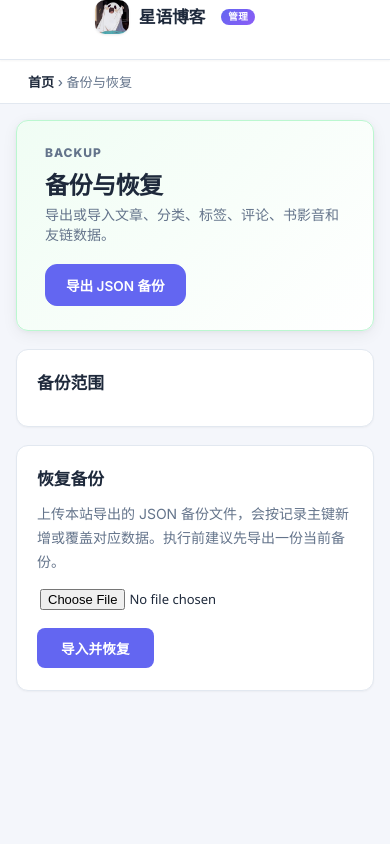
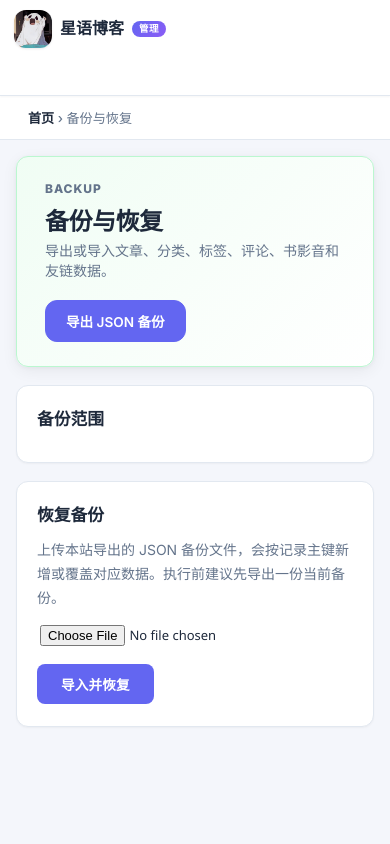
Before and after one commit to loadingkkl/personal-space, a Django app: template templates/admin/backup.html in a window 390 px wide. Run offline with Django 5.2, Linux system fonts and the light colour scheme; the template is opened without the code that fills it, so the values that code supplies are empty.

Commit message:
Improve mobile admin header

```diff
--- a/static/css/admin_custom.css
+++ b/static/css/admin_custom.css
@@ -70,6 +70,8 @@ a { transition: color var(--transition), opacity var(--transition); }
     height: var(--header-h);
     display: flex !important;
     align-items: center;
+    justify-content: space-between;
+    gap: 18px;
     border-bottom: 1px solid var(--border) !important;
     box-shadow: var(--shadow-xs);
     position: sticky;
@@ -79,14 +81,21 @@ a { transition: color var(--transition), opacity var(--transition); }
 
 #header a:link, #header a:visited { color: var(--text) !important; }
 
+#branding {
+    min-width: 0;
+    flex: 0 1 auto;
+}
+
 #site-name a {
     font-size: 1.05rem !important;
     font-weight: 700 !important;
-    letter-spacing: -.01em;
+    letter-spacing: 0;
     display: flex !important;
     align-items: center;
     gap: 10px;
     color: var(--text) !important;
+    min-width: 0;
+    text-decoration: none !important;
 }
 
 #site-name .admin-logo {
@@ -95,6 +104,10 @@ a { transition: color var(--transition), opacity var(--transition); }
     border-radius: 10px;
     object-fit: cover;
     box-shadow: var(--shadow);
+}
+
+.admin-brand-title {
+    white-space: nowrap;
 }
 
 #site-name .admin-brand-badge {
@@ -1260,13 +1326,119 @@ fieldset.collapse h2 .collapse-toggle {
 }
 
 @media (max-width: 767px) {
-    #header { padding: 0 16px !important; }
+    :root {
+        --header-h: auto;
+    }
+
+    #header {
+        height: auto !important;
+        min-height: 96px;
+        padding: 10px 14px 12px !important;
+        align-items: stretch;
+        flex-direction: column;
+        justify-content: flex-start;
+        gap: 10px;
+    }
+
+    #branding {
+        width: 100%;
+    }
+
+    #site-name {
+        width: 100%;
+    }
+
+    #site-name a {
+        width: 100%;
+        gap: 8px;
+        font-size: 1rem !important;
+    }
+
+    #site-name .admin-logo {
+        width: 38px;
+        height: 38px;
+        border-radius: 12px;
+    }
+
+    .admin-brand-title {
+        min-width: 0;
+        overflow: hidden;
+        text-overflow: ellipsis;
+    }
+
+    #site-name .admin-brand-badge,
+    .admin-env-badge {
+        margin-left: 0;
+        flex: 0 0 auto;
+    }
+
+    #user-tools {
+        width: 100%;
+        margin-left: 0;
+        font-size: 0;
+        overflow: hidden;
+    }
+
+    #user-tools strong {
+        display: none;
+    }
+
+    .admin-user-menu {
+        justify-content: flex-start;
+        gap: 8px;
+        overflow-x: auto;
+        overflow-y: hidden;
+        padding: 2px 0 1px;
+        scrollbar-width: none;
+        -webkit-overflow-scrolling: touch;
+    }
+
+    .admin-user-menu::-webkit-scrollbar {
+        display: none;
+    }
+
+    .admin-user-chip,
+    #user-tools a,
+    #user-tools #logout-form button {
+        flex: 0 0 auto;
+        min-height: 32px;
+        padding: 6px 11px;
+        border-radius: var(--radius-full);
+        background: var(--bg-subtle);
+        font-size: .78rem;
+        line-height: 1;
+        white-space: nowrap;
+    }
+
+    #user-tools a {
+        border: 1px solid transparent !important;
+    }
+
+    #user-tools a:hover,
+    #user-tools #logout-form button:hover {
+        background: var(--primary-50);
+    }
+
     #content { padding: 16px !important; }
     #searchbar { width: 100% !important; }
     .stats-grid { grid-template-columns: 1fr; }
     .submit-row { flex-wrap: wrap; gap: 8px; }
     .quick-actions { flex-direction: column; }
     .stat-card { padding: 16px 18px; }
+
+    .admin-welcome {
+        margin-bottom: 18px;
+    }
+
+    .admin-welcome h1 {
+        font-size: 1.38rem !important;
+        line-height: 1.25;
+    }
+
+    .admin-welcome p {
+        font-size: .86rem;
+        line-height: 1.55;
+    }
 }
 
 /* ====== Animations ====== */
--- a/templates/admin/base_site.html
+++ b/templates/admin/base_site.html
@@ -7,7 +7,7 @@
 <div id="site-name">
     <a href="{% url 'admin:index' %}">
         <img src="{% static 'avatar.png' %}" alt="星语" class="admin-logo">
-        星语博客
+        <span class="admin-brand-title">星语博客</span>
         <span class="admin-brand-badge">管理</span>
         <span class="admin-env-badge admin-env-badge--{{ admin_environment_class }}" title="{{ admin_database_label }}{% if admin_debug_enabled %} · DEBUG{% endif %}">
             {{ admin_environment }}
@@ -17,22 +17,19 @@
 {% endblock %}
 
 {% block userlinks %}
+<div class="admin-user-menu">
+    <span class="admin-user-chip">{{ user.get_short_name|default:user.username }}</span>
     {% if site_url %}
-        <a href="{{ site_url }}">{% translate 'View site' %}</a> /
-    {% endif %}
-    {% if user.is_active and user.is_staff %}
-        {% url 'django-admindocs-docroot' as docsroot %}
-        {% if docsroot %}
-            <a href="{{ docsroot }}">{% translate 'Documentation' %}</a> /
-        {% endif %}
+        <a href="{{ site_url }}">查看站点</a>
     {% endif %}
     {% if user.has_usable_password %}
-        <a href="{% url 'admin:password_change' %}">{% translate 'Change password' %}</a> /
+        <a href="{% url 'admin:password_change' %}">修改密码</a>
     {% endif %}
     <form id="logout-form" method="post" action="{% url 'admin:logout' %}">
         {% csrf_token %}
-        <button type="submit">{% translate 'Log out' %}</button>
+        <button type="submit">退出</button>
     </form>
+</div>
 {% endblock %}
 
 {% block extrastyle %}
```
Also changed, not shown: other parts of static/css/admin_custom.css (+53 -0 lines), templates/admin/index.html (+15 -15 lines).
